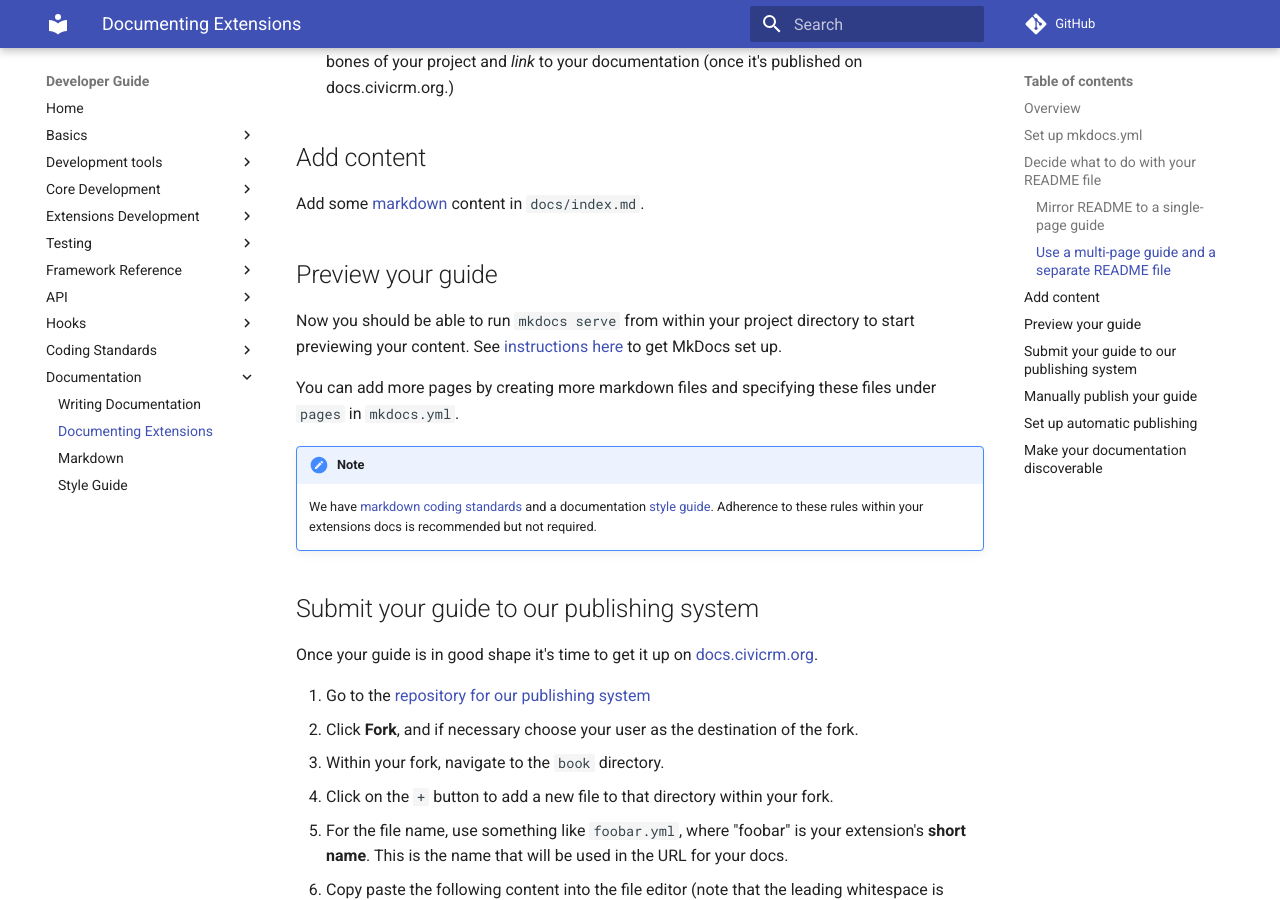
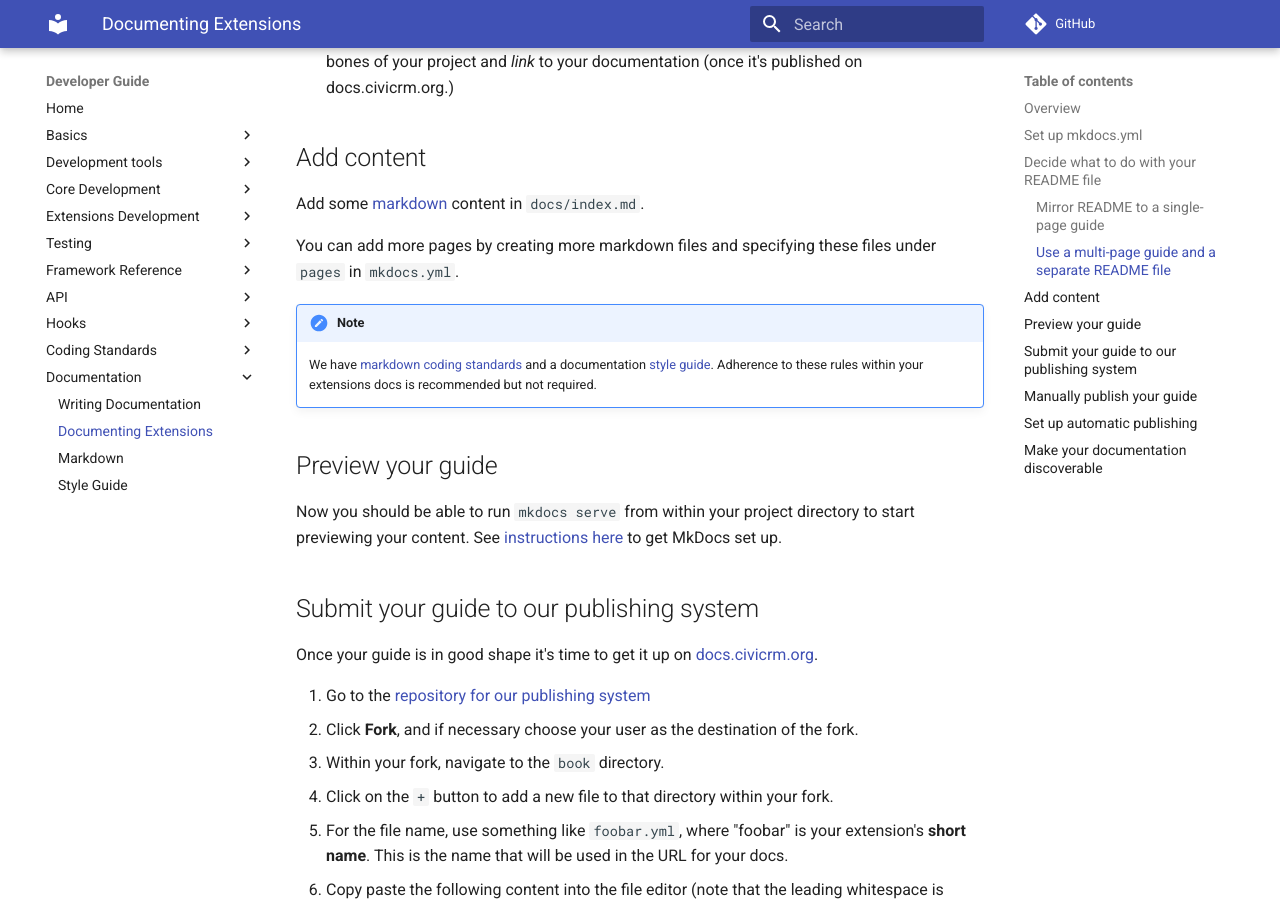
Before and after one commit to civicrm/civicrm-dev-docs, an MkDocs documentation site: the page built from docs/documentation/extensions.md, in a window 1280 px wide and 900 px high, scrolled down 2357 px. Built offline with MkDocs 1.6.1 and Material for MkDocs 9.7.7, drawn with Linux system fonts in a browser that asks for light colours; comment, search, counter and statistics services are not loaded; old or Windows-style settings are respelled for this version of MkDocs.

```diff
--- a/docs/documentation/extensions.md
+++ b/docs/documentation/extensions.md
@@ -86,14 +86,15 @@ With this option you have a very small README file and a separate MkDocs guide w
 
 Add some [markdown](/documentation/markdown.md) content in `docs/index.md`.
 
-## Preview your guide
-
-Now you should be able to run `mkdocs serve` from within your project directory to start previewing your content. See [instructions here](/documentation/index.md#mkdocs) to get MkDocs set up.
-
 You can add more pages by creating more markdown files and specifying these files under `pages` in `mkdocs.yml`.
 
 !!! note
     We have [markdown coding standards](/documentation/markdown.md#standards) and a documentation [style guide](/documentation/style-guide.md). Adherence to these rules within your extensions docs is recommended but not required.
+
+
+## Preview your guide
+
+Now you should be able to run `mkdocs serve` from within your project directory to start previewing your content. See [instructions here](/documentation/index.md#mkdocs) to get MkDocs set up.
 
 
 ## Submit your guide to our publishing system {:#submit}
```
